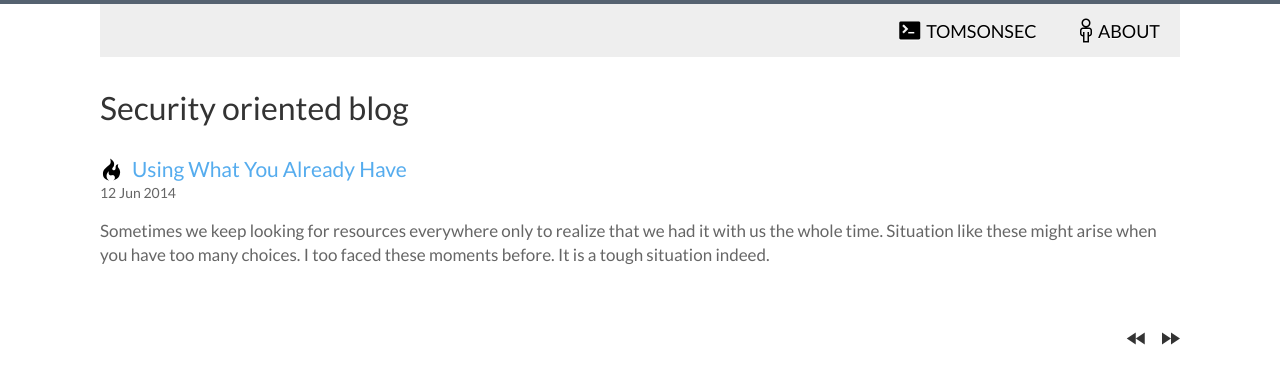
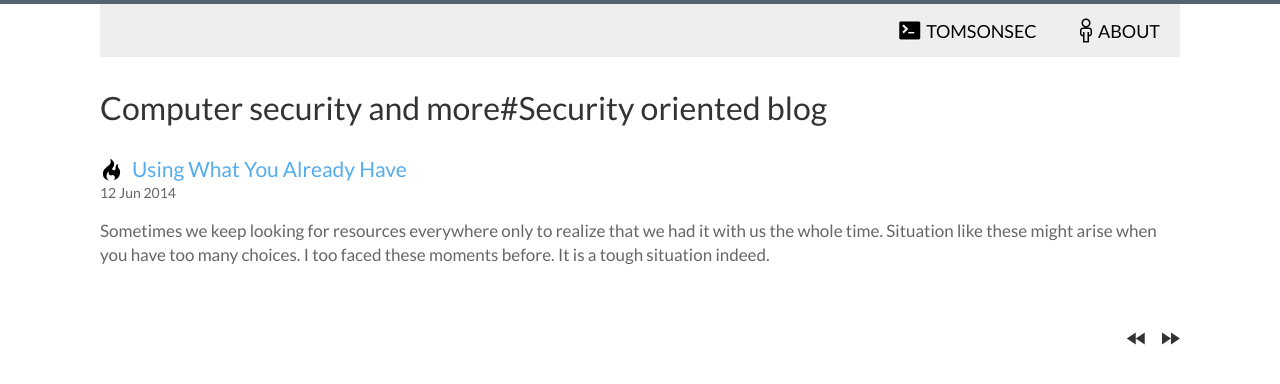
Before and after one commit to Tomasuh/Tomasuh.github.io, a Jekyll site: the page built from index.html, in a window 1280 px wide. Shown: the top 384 px of the page. Built offline with Jekyll 4.4.1, drawn with Linux system fonts in a browser that asks for light colours; the list of posts is cut into pages by our own code.

Commit message:
intro and desc changed

```diff
--- a/_config.yml
+++ b/_config.yml
@@ -4,8 +4,8 @@ highlighter: pygments
 #url: http://0.0.0.0:4000/ #domain
 url: http://tomasuh.github.io/
 paginate: 8
-description:     Jekyll theme for Programmers
-intro:	Security oriented blog
+description:     Tomsonsec
+intro:	Computer security and more#Security oriented blog
 logo:             logo.png
 disqus_shortname:
 # url: http://gotchacode.com
```
